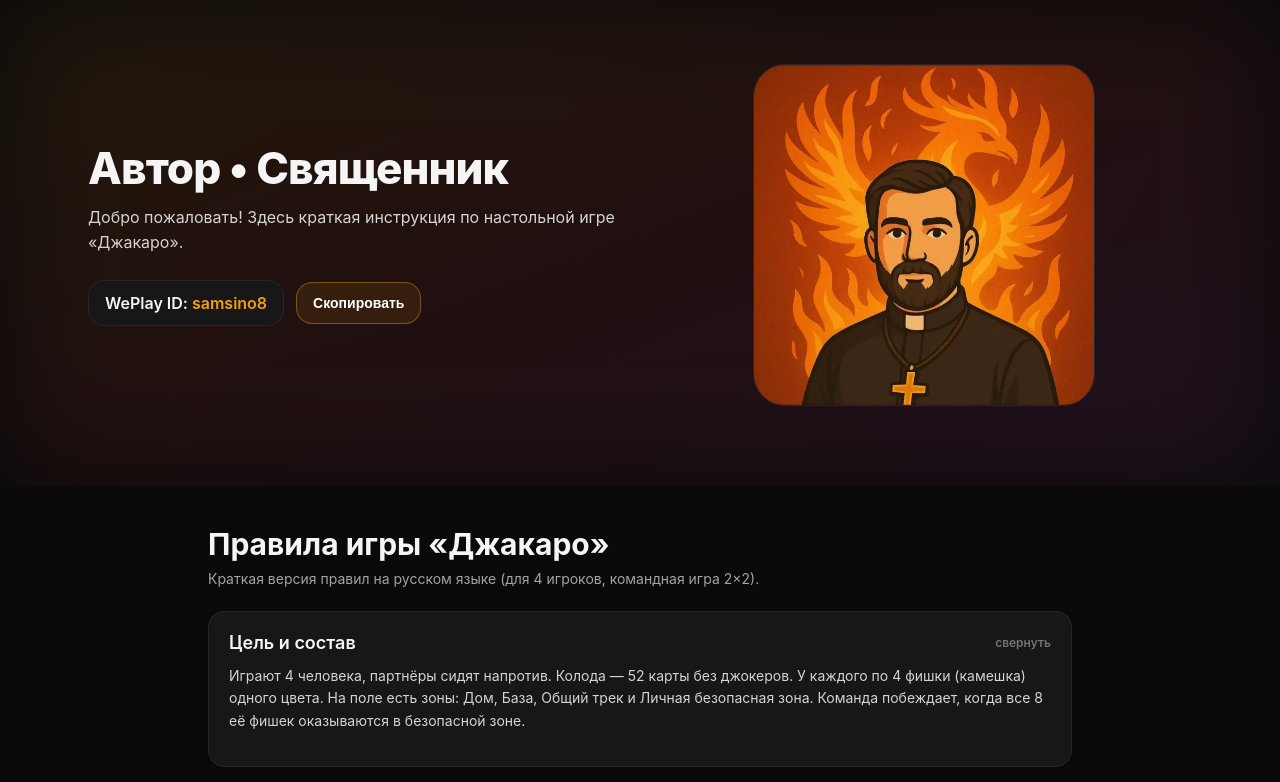
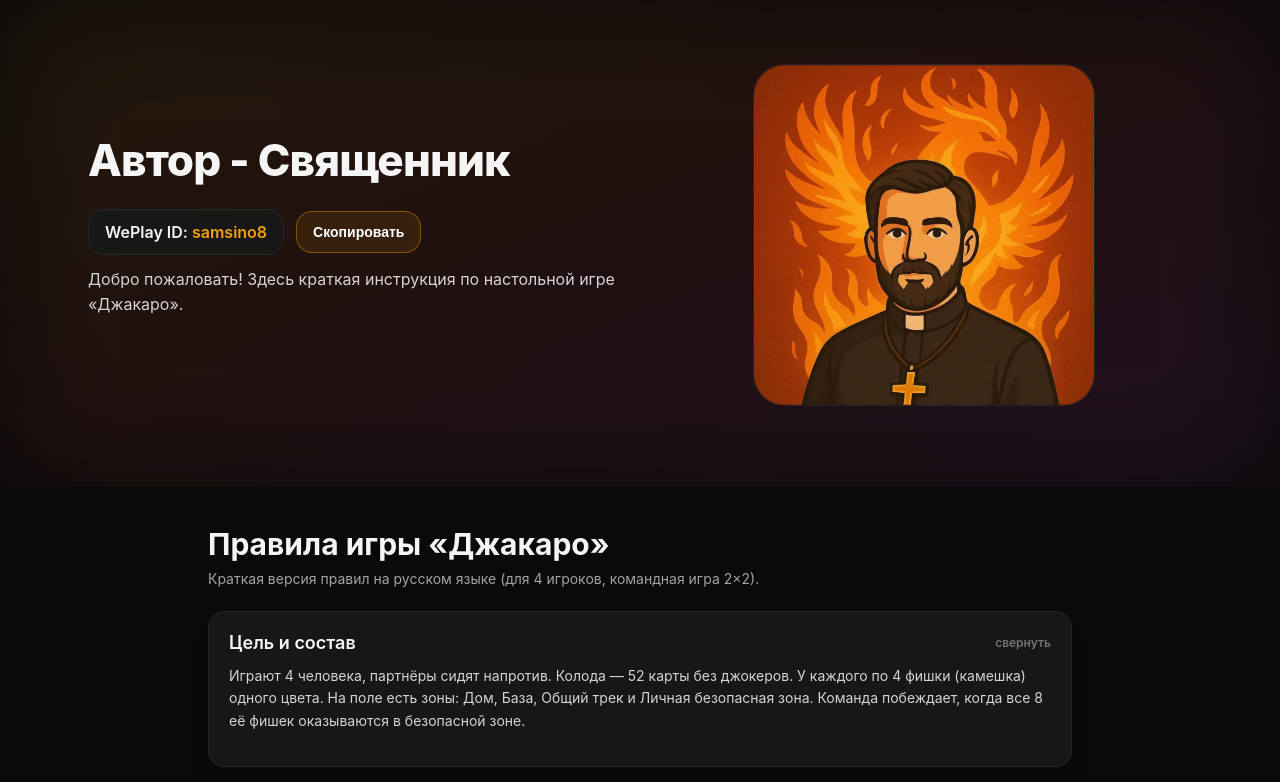
Before and after one commit to Narek20/jackaroo, a React (Create React App) app: page / in a window 1280 px wide. Shown: the top 782 px of the page. Built offline with nearby package versions, Linux system fonts and the light colour scheme.

Commit message:
fix eslint errors

```diff
--- a/src/App.tsx
+++ b/src/App.tsx
@@ -206,20 +206,8 @@ export default function JackarooLanding() {
                   wordWrap: "break-word",
                 }}
               >
-                Автор • Священник
+                Автор - Священник
               </h1>
-
-              <p
-                style={{
-                  marginTop: "0.75rem",
-                  color: "#d4d4d4",
-                  lineHeight: 1.6,
-                  fontSize: xs ? "0.95rem" : "1rem",
-                }}
-              >
-                Добро пожаловать! Здесь краткая инструкция по настольной игре
-                «Джакаро».
-              </p>
 
               <div
                 style={{
@@ -272,6 +260,18 @@ export default function JackarooLanding() {
                   {copied ? "Скопировано!" : "Скопировать"}
                 </button>
               </div>
+
+              <p
+                style={{
+                  marginTop: "0.75rem",
+                  color: "#d4d4d4",
+                  lineHeight: 1.6,
+                  fontSize: xs ? "0.95rem" : "1rem",
+                }}
+              >
+                Добро пожаловать! Здесь краткая инструкция по настольной игре
+                «Джакаро».
+              </p>
             </div>
 
             {/* Avatar column */}
```
